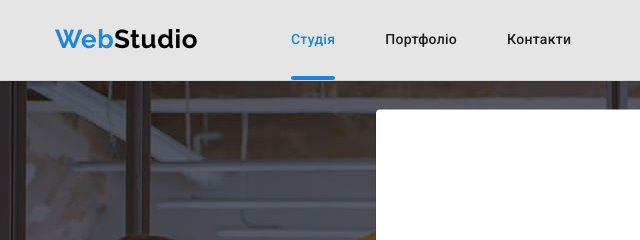
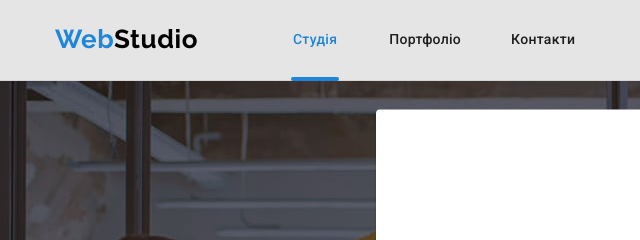
Before and after one commit to Boommmeran/goit-markup-hw-05, a plain HTML site: page index.html in a window 1280 px wide. Both pictures are taken after a click on the button "Замовити послугу". Shown: the top 240 px of the page, 0-640 px from the left. Drawn offline with nearby package versions, Linux system fonts and the light colour scheme.

Commit message:
add final version (hope)

```diff
--- a/css/styles.css
+++ b/css/styles.css
@@ -162,11 +162,13 @@ img {
 
 .current {
   color: var(--accent-color);
+  padding-left: 2px;
+  padding-right: 2px;
 }
 
 .current::after {
   position: absolute;
-  bottom: 0;
+  bottom: -1px;
   right: 0;
 
   content: "";
@@ -174,6 +176,8 @@ img {
   height: 4px;
   background-color: var(--accent-color);
   border-radius: 2px;
+
+
 }
 /*          HERO          */
 
@@ -461,6 +465,10 @@ img {
   flex-basis: calc((100% - 60px) / 3);
 }
 
+.portfolio-link {
+  transition: box-shadow var(--duration-cubic);
+}
+
 .portfolio-thumb {
   position: relative;
   overflow: hidden;
@@ -610,6 +618,8 @@ img {
   background-color: var(--accent-color);
 }
 
+/*          MODAL          */
+
 .backdrop {
   position: fixed;
   top: 0;
@@ -620,7 +630,8 @@ img {
   background-color: rgba(0, 0, 0, 0.1);
   opacity: 1;
 
-  transition: opacity var(--duration-cubic);
+  transition: opacity var(--duration-cubic),
+    visibility var(--duration-cubic);
 }
 
 .backdrop.is-hidden {
@@ -630,7 +641,7 @@ img {
 }
 
 .backdrop.is-hidden .modal {
-  transform: translate(-50%, -50%) scale(1.2);
+  transform: translate(-50%, -50%) scale(0.9);
 }
 
 .modal {
```
